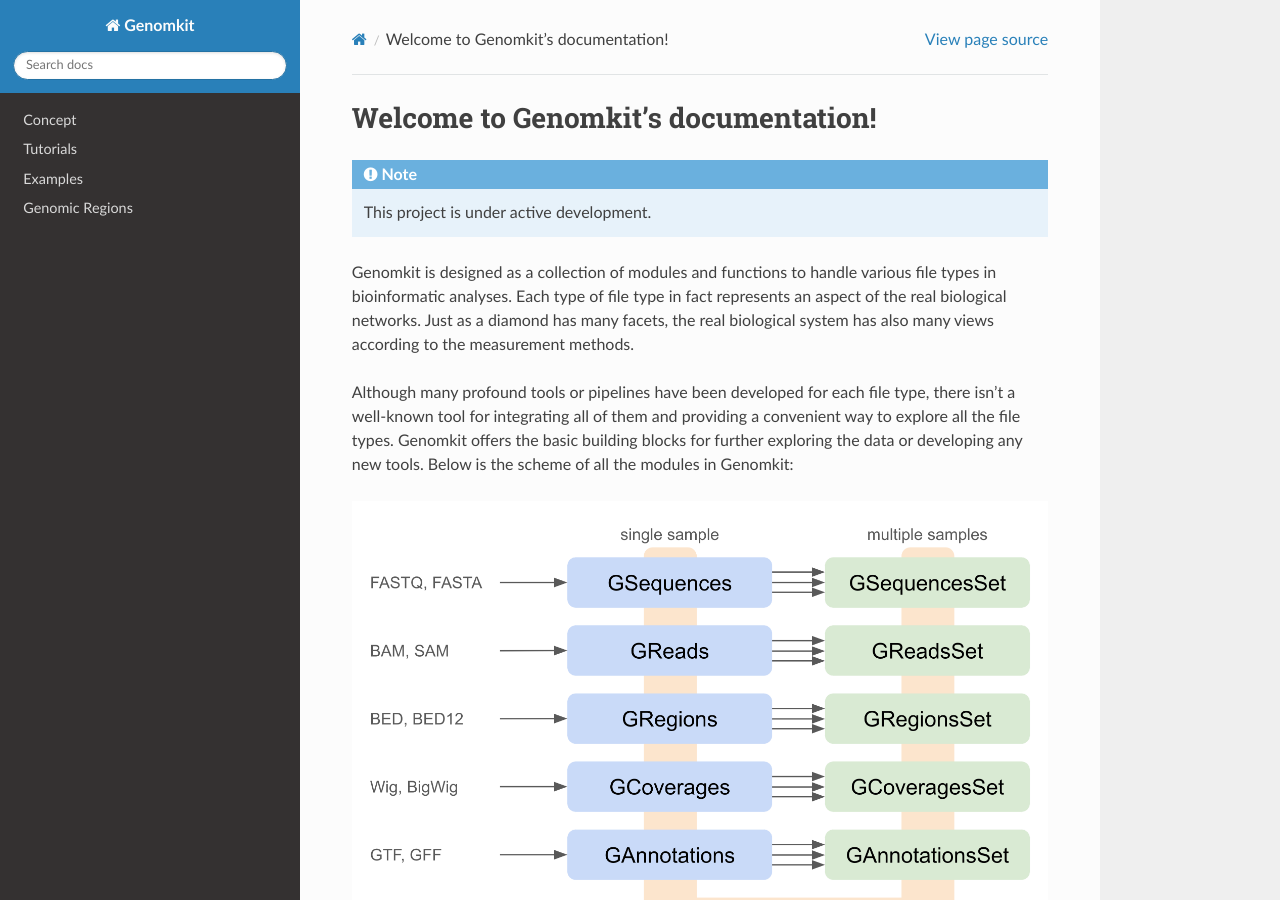
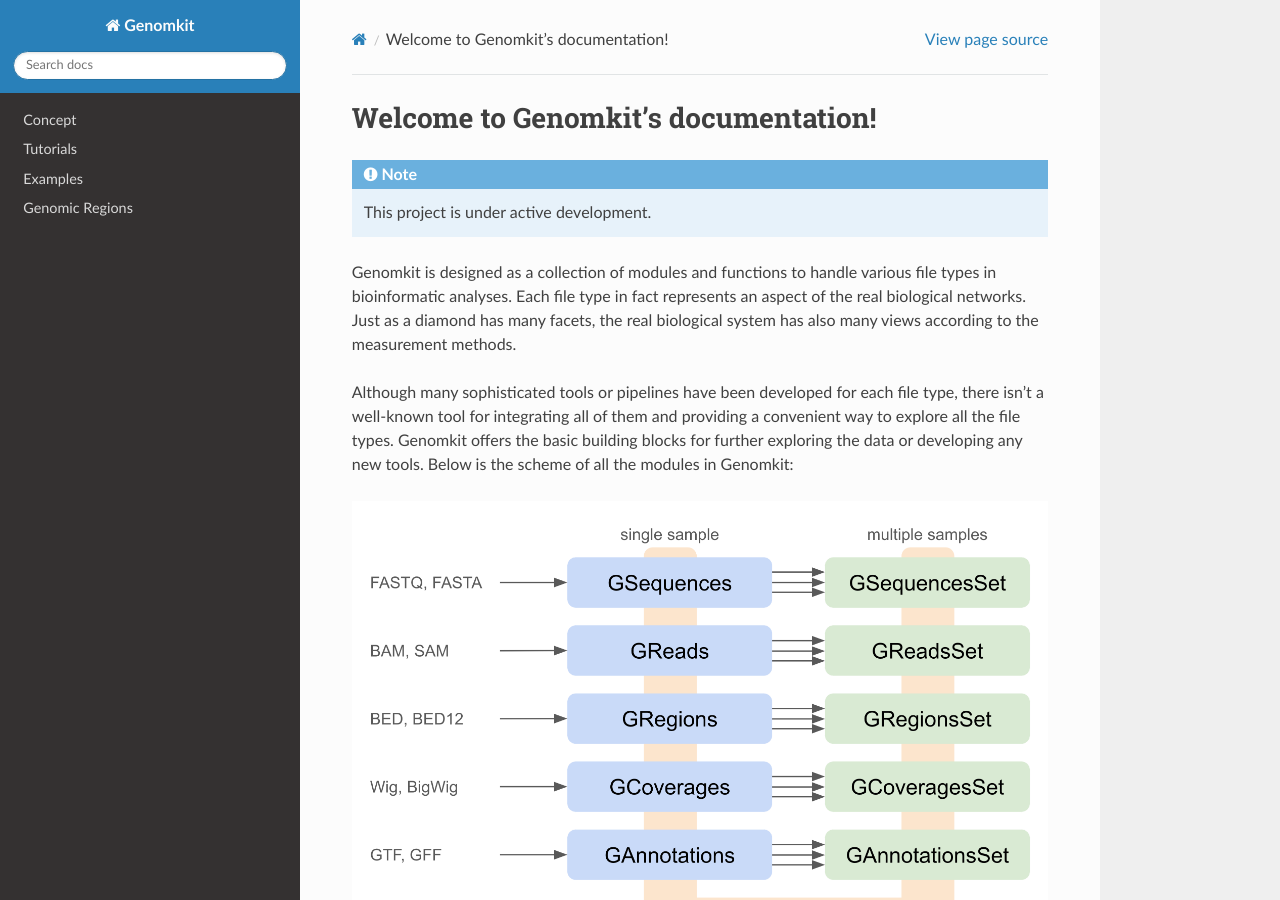
Before and after one commit to chaochungkuo/GenomKit, a Sphinx documentation site: the page built from docs/source/index.rst, in a window 1280 px wide and 900 px high. Built offline with Sphinx 7.4.7 and the Read the Docs theme 2.0.0, drawn with Linux system fonts in a browser that asks for light colours.

Commit message:
update doc

```diff
--- a/docs/source/index.rst
+++ b/docs/source/index.rst
@@ -5,9 +5,9 @@ Welcome to Genomkit's documentation!
 
    This project is under active development.
 
-Genomkit is designed as a collection of modules and functions to handle various file types in bioinformatic analyses. Each type of file type in fact represents an aspect of the real biological networks. Just as a diamond has many facets, the real biological system has also many views according to the measurement methods.
+Genomkit is designed as a collection of modules and functions to handle various file types in bioinformatic analyses. Each file type in fact represents an aspect of the real biological networks. Just as a diamond has many facets, the real biological system has also many views according to the measurement methods.
 
-Although many profound tools or pipelines have been developed for each file type, there isn't a well-known tool for integrating all of them and providing a convenient way to explore all the file types. Genomkit offers the basic building blocks for further exploring the data or developing any new tools. Below is the scheme of all the modules in Genomkit:
+Although many sophisticated tools or pipelines have been developed for each file type, there isn't a well-known tool for integrating all of them and providing a convenient way to explore all the file types. Genomkit offers the basic building blocks for further exploring the data or developing any new tools. Below is the scheme of all the modules in Genomkit:
 
 .. image:: ../images/genomkit_scheme.png
    :alt: Scheme of Genomkit modules
```
